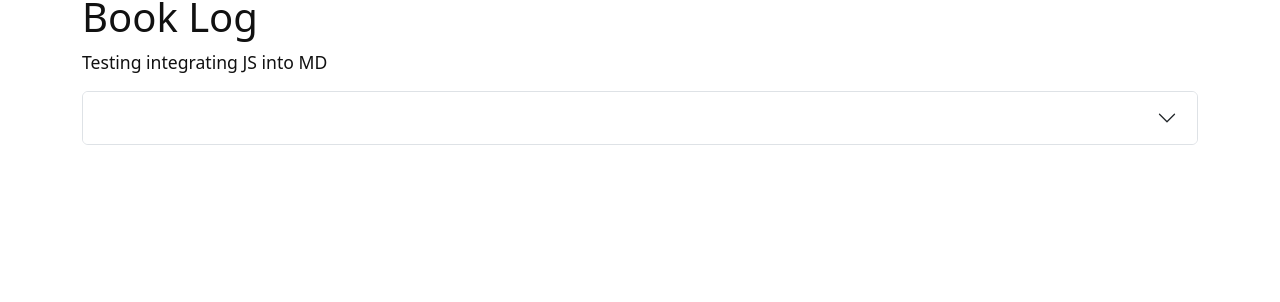
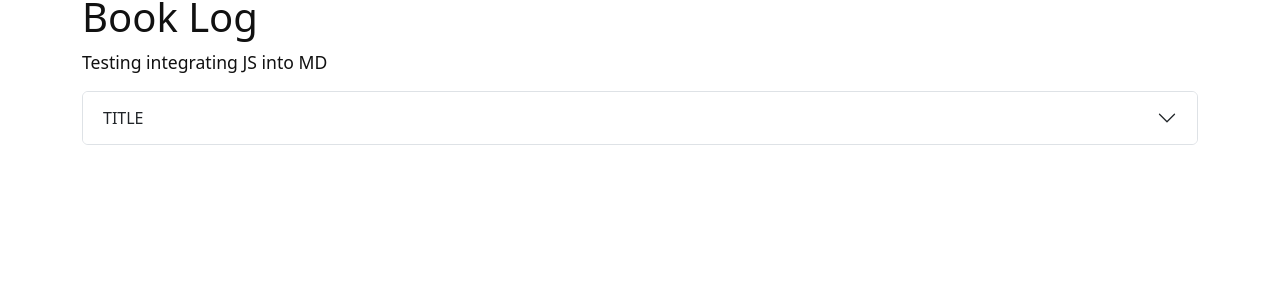
Before and after one commit to UnciaCoding/CISC3650HW1.github.io, a Jekyll site: the page built from pages/log.md, in a window 1280 px wide. Shown: the part 153-455 px from the top of the page. Built offline with Jekyll 4.4.1, drawn with Linux system fonts in a browser that asks for light colours.

Commit message:
Update log.md

```diff
--- a/pages/log.md
+++ b/pages/log.md
@@ -13,15 +13,15 @@ Testing integrating JS into MD
 <div class="accordion" id="bookList">
     <div class="accordion-item">
 	    <h2 class="accordion-header" id="${headingId}">
-            <button class="accordion-button collapsed" type="button" data-bs-toggle="collapse" data-bs-target="#${collapseId}" aria-expanded="false" aria-controls="${collapseId}">
+            <button class="accordion-button collapsed" type="button" data-bs-toggle="collapse" data-bs-target="#${collapseId}" aria-expanded="false" aria-controls="${collapseId}"> TITLE
             </button>
         </h2>
         <div id="${collapseId}" class="accordion-collapse collapse" aria-labelledby="${headingId}" data-bs-parent="#${parentId}">
             <div class="accordion-body">
-                <strong>Title: </strong>TITLE <strong>Author: </strong> AUTHOR
-				<strong>Genre: </strong>GENRE <strong>Reading Status: </strong>READ
-                <strong>Rating: </strong> RATING
-                <strong>Series: </strong>SERIESNAME <strong>Series Number: </strong> SERIESNUMBER
+                <strong>Title: </strong>TITLE      <strong>Author: </strong> AUTHOR <br>
+				<strong>Genre: </strong>GENRE      <strong>Reading Status: </strong>READ <br>
+                <strong>Rating: </strong> RATING<br>
+                <strong>Series: </strong>SERIESNAME      <strong>Series Number: </strong> SERIESNUMBER<br>
             </div>
         </div>
     </div>
```
